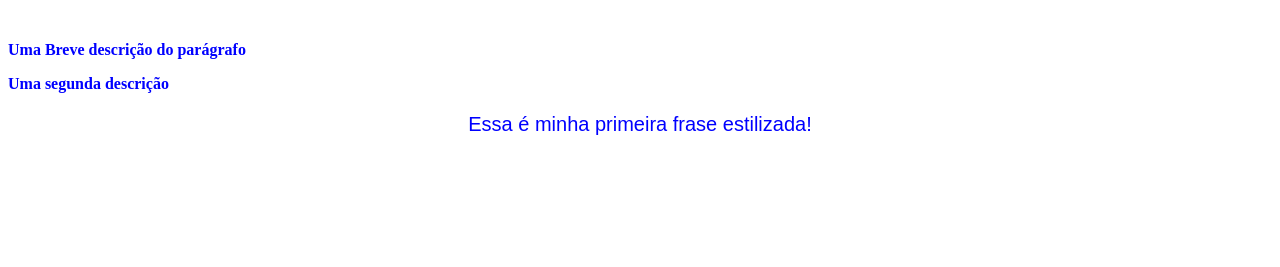
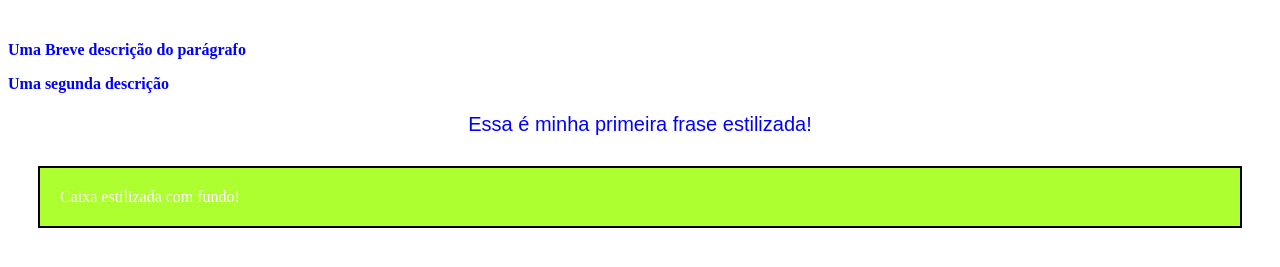
Before and after one commit to JoaoWictorTessmann/Projetos_HTML, a plain HTML site: page Aula03-HTML-CSS/index.html in a window 1280 px wide. Shown: the part 183-450 px from the top of the page. Drawn offline with Linux system fonts and the light colour scheme.

Commit message:
Foi adicionado em AULA03-HTML-CSS, nova classe .caixa que sera usada na nova <div>

```diff
--- a/Aula03-HTML-CSS/index.html
+++ b/Aula03-HTML-CSS/index.html
@@ -12,5 +12,6 @@
     <p class="texto">Uma segunda descrição</p>
 <!--Desafio-->
     <p class="frase">Essa é minha primeira frase estilizada!</p>
+    <div class="caixa">Caixa estilizada com fundo!</div>
 </body>
 </html>
--- a/Aula03-HTML-CSS/style.css
+++ b/Aula03-HTML-CSS/style.css
@@ -9,3 +9,10 @@
     font-family: Arial, Helvetica, sans-serif;
     text-align: center;
 }
+.caixa{
+    background-color: greenyellow;
+    color: white;
+    padding: 20px;
+    border: 2px solid black;
+    margin: 30px;
+}
```
